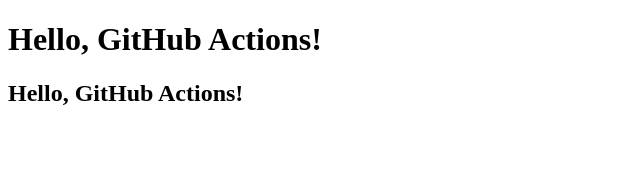
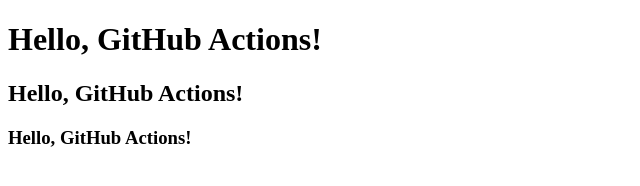
Before and after one commit to Bertram-Lin/WebTest, a plain HTML site: page index.html in a window 1280 px wide. Shown: the whole page, without its empty margins (0-640 px from the left). Drawn offline with Linux system fonts and the light colour scheme.

Commit message:
Update index.html

```diff
--- a/index.html
+++ b/index.html
@@ -6,5 +6,6 @@
 <body>
     <h1>Hello, GitHub Actions!</h1>
     <h2>Hello, GitHub Actions!</h2>
+    <h3>Hello, GitHub Actions!</h3>
 </body>
 </html>
```
